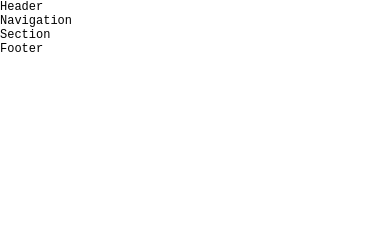
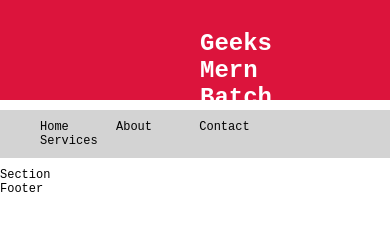
Before and after one commit to mrarunkumar18/MERN-Full-Stack-Development-with-AI, a plain HTML site: page 04_Responsive Design with Bootstrap/layout/index.html in a window 390 px wide. Drawn offline with Linux system fonts and the light colour scheme.

Commit message:
feat: add initial responsive layout structure and VS Code launch configuration

```diff
--- a/04_Responsive Design with Bootstrap/layout/index.html
+++ b/04_Responsive Design with Bootstrap/layout/index.html
@@ -7,8 +7,17 @@
     <link rel="stylesheet" href="style.css">
 </head>
 <body>
-    <header>Header</header>
-    <nav>Navigation</nav>
+    <header>
+        <h1>Geeks Mern Batch</h1>
+    </header>
+    <nav>
+        <ul>
+            <li><a href="#">Home</a></li>
+            <li><a href="#">About</a></li>
+            <li><a href="#">Contact</a></li>
+            <li><a href="#">Services</a></li>
+        </ul>
+    </nav>
     <section>Section</section>
     <footer>Footer</footer>
 
--- a/04_Responsive Design with Bootstrap/layout/style.css
+++ b/04_Responsive Design with Bootstrap/layout/style.css
@@ -1,11 +1,41 @@
-*{
-    box-sizing: border-box;
-    margin: 0px auto;
-
+* {
+  box-sizing: border-box;
+  margin: 0px auto;
 }
 
-body{
-    font-family: 'Courier New', Courier, monospace;
-    font-size: 12px;
-    background-color: #fff;
+body {
+  font-family: "Courier New", Courier, monospace;
+  font-size: 12px;
+  background-color: #fff;
 }
+main {
+  width: 90%;
+  background-color: wheat;
+}
+header {
+  width: 100%;
+  height: 100px;
+  background-color: crimson;
+  color: white;
+}
+header h1 {
+  padding: 30px 200px;
+}
+nav {
+  width: 100%;
+  background-color: lightgray;
+}
+nav ul {
+  list-style: none;
+  padding: 10px;
+  margin: 10px;
+}
+nav ul li {
+  display: inline-block;
+}
+nav ul li a {
+  text-decoration: none;
+  color: black;
+  font-weight: 300;
+  padding: 10px 20px;
+}
```
